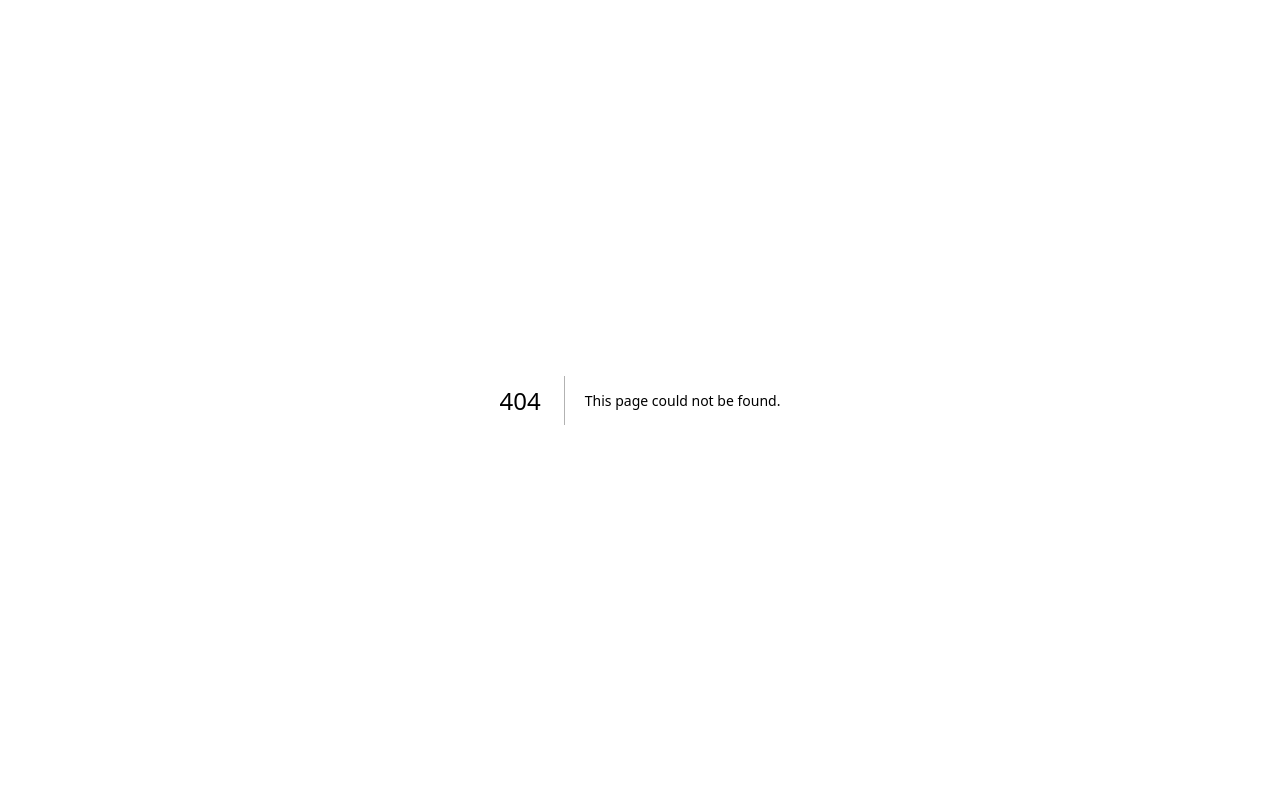
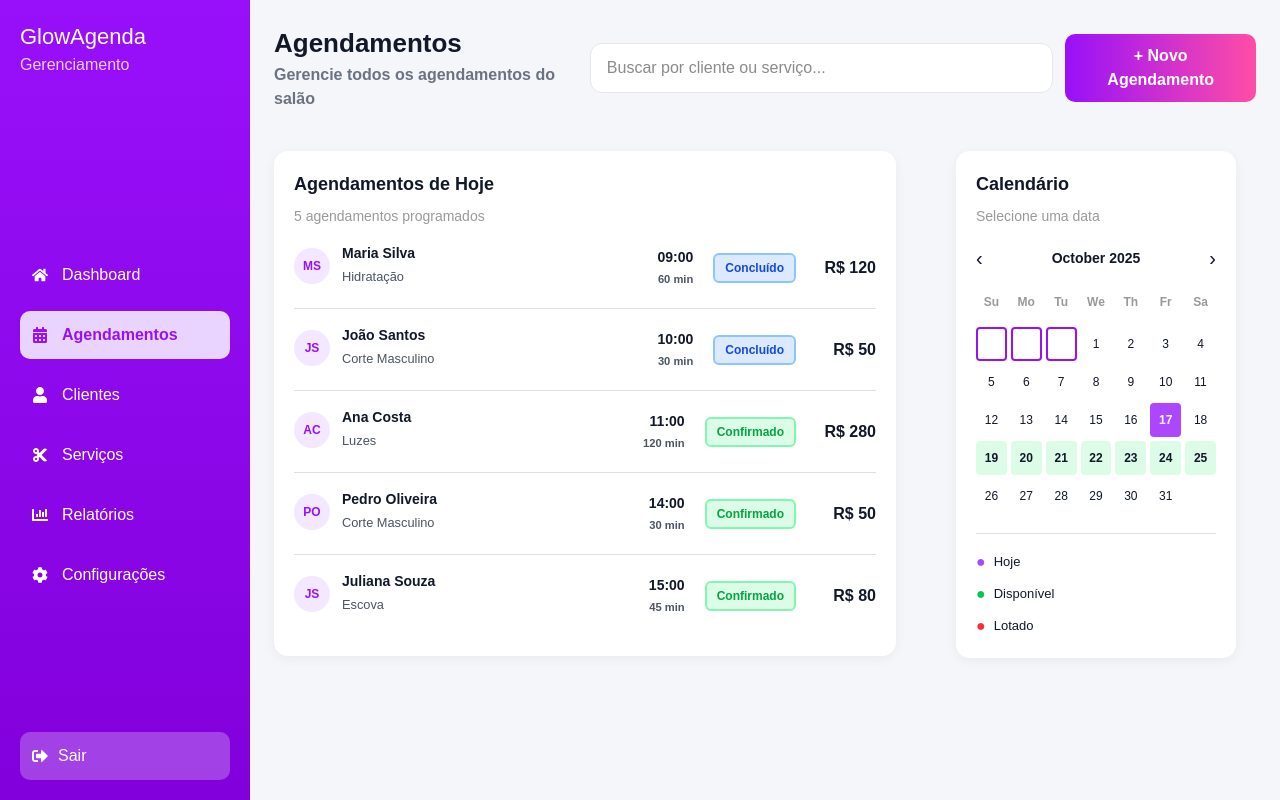
Before and after one commit to euduartesara/glow-agenda-v2, a Next.js app: page /agendamentos in a window 1280 px wide. Before the commit this address had no page. Built offline with nearby package versions, Linux system fonts and the light colour scheme.

Commit message:
feat(dashboard): layout, styling and agendamentos page; improve typography and calendar

```diff
--- /dev/null
+++ b/app/agendamentos/page.tsx
@@ -0,0 +1,44 @@
+import "../dashboard/dashboard.css";
+import Sidebar from "../dashboard/Sidebar";
+import ScheduleList from "../dashboard/ScheduleList";
+import CalendarBox from "../dashboard/CalendarBox";
+
+export default function AgendamentosPage() {
+  return (
+    <div className="dashboard-container">
+      <Sidebar />
+
+      <main className="dashboard-content">
+        <div style={{ display: "flex", justifyContent: "space-between", alignItems: "center", marginBottom: 20 }}>
+          <div>
+            <h1 style={{ margin: 0, fontSize: 26, fontWeight: 800, color: "#111827" }}>Agendamentos</h1>
+            <p style={{ margin: 0, color: "#6B7280", fontWeight: 600 }}>Gerencie todos os agendamentos do salão</p>
+          </div>
+
+          <div style={{ display: "flex", gap: 12, alignItems: "center" }}>
+            <div style={{ width: 480 }}>
+              <input
+                placeholder="Buscar por cliente ou serviço..."
+                style={{ width: "100%", padding: "12px 16px", borderRadius: 12, border: "1px solid #E6E6E6", background: "white" }}
+              />
+            </div>
+
+            <button style={{ padding: "10px 16px", borderRadius: 10, background: "linear-gradient(90deg,#9810FA,#FF4DA6)", color: "white", fontWeight: 700 }}>
+              + Novo Agendamento
+            </button>
+          </div>
+        </div>
+
+        <div style={{ display: "flex", gap: 20 }}>
+          <div style={{ flex: 1 }}>
+            <ScheduleList />
+          </div>
+
+          <div style={{ width: 320 }}>
+            <CalendarBox />
+          </div>
+        </div>
+      </main>
+    </div>
+  );
+}
--- a/app/dashboard/CalendarBox.tsx
+++ b/app/dashboard/CalendarBox.tsx
@@ -1,12 +1,103 @@
+"use client";
+
+import { useState } from "react";
+
 export default function CalendarBox() {
+  const [selectedDate, setSelectedDate] = useState<number | null>(null);
+
+  // Gerar calendário para outubro 2025
+  const getCalendarDays = () => {
+    const year = 2025;
+    const month = 9; // outubro (0-indexed)
+    const firstDay = new Date(year, month, 1).getDay();
+    const daysInMonth = new Date(year, month + 1, 0).getDate();
+
+    const days = [];
+
+    // Preencher dias vazios antes do primeiro dia do mês
+    for (let i = 0; i < firstDay; i++) {
+      days.push(null);
+    }
+
+    // Preencher dias do mês
+    for (let i = 1; i <= daysInMonth; i++) {
+      days.push(i);
+    }
+
+    return days;
+  };
+
+  const days = getCalendarDays();
+  const dayNames = ["Su", "Mo", "Tu", "We", "Th", "Fr", "Sa"];
+
+  // Datas especiais
+  const todayDate = 17;
+  const highlightedDates = [17, 19, 20, 21, 22, 23, 24, 25]; // Exemplo de datas com agendamentos
+
   return (
-    <div className="card-box" style={{ width: "400px", marginLeft: "20px" }}>
-      <h2 className="section-title">Calendário</h2>
+    <div className="card-box" style={{ width: "280px", marginLeft: "20px", marginTop: "20px", height: "fit-content" }}>
+      <div>
+        <h2 className="section-title" style={{ marginTop: 0 }}>Calendário</h2>
+        <p style={{ color: "#999", fontSize: "14px", margin: "0 0 16px 0" }}>Selecione uma data</p>
+      </div>
 
-      <div style={{ marginTop: "20px" }}>
-        <p><span style={{ color: "#AD46FF" }}>●</span> Hoje</p>
-        <p><span style={{ color: "#00C950" }}>●</span> Disponível</p>
-        <p><span style={{ color: "#FB2C36" }}>●</span> Lotado</p>
+      {/* Header do mês */}
+      <div style={{ display: "flex", justifyContent: "space-between", alignItems: "center", marginBottom: "16px" }}>
+        <button style={{ background: "none", border: "none", cursor: "pointer", fontSize: "20px", color: "#111827" }}>‹</button>
+        <span style={{ fontWeight: 700, fontSize: "14px", color: "#111827" }}>October 2025</span>
+        <button style={{ background: "none", border: "none", cursor: "pointer", fontSize: "20px", color: "#111827" }}>›</button>
+      </div>
+
+      {/* Dias da semana */}
+      <div style={{ display: "grid", gridTemplateColumns: "repeat(7, 1fr)", gap: "4px", marginBottom: "12px" }}>
+        {dayNames.map((day) => (
+          <div key={day} style={{ textAlign: "center", fontSize: "12px", fontWeight: "bold", color: "#999", padding: "4px 0" }}>
+            {day}
+          </div>
+        ))}
+      </div>
+
+      {/* Dias do calendário */}
+      <div style={{ display: "grid", gridTemplateColumns: "repeat(7, 1fr)", gap: "4px" }}>
+        {days.map((day, index) => {
+          const isToday = day === todayDate;
+          const isHighlighted = day && highlightedDates.includes(day);
+
+          return (
+            <div
+              key={index}
+              onClick={() => day && setSelectedDate(day)}
+              style={{
+                padding: "8px 4px",
+                textAlign: "center",
+                fontSize: "12px",
+                borderRadius: "4px",
+                cursor: day ? "pointer" : "default",
+                background: isToday ? "#AD46FF" : isHighlighted ? "#DCFCE7" : "transparent",
+                  color: isToday ? "white" : "#111827",
+                  fontWeight: isHighlighted ? 700 : 500,
+                border: selectedDate === day ? "2px solid #9810FA" : "none",
+              }}
+            >
+              {day}
+            </div>
+          );
+        })}
+      </div>
+
+      {/* Legenda */}
+      <div style={{ marginTop: "20px", paddingTop: "16px", borderTop: "1px solid #e0e0e0" }}>
+        <div style={{ display: "flex", flexDirection: "column", gap: "8px", fontSize: "13px" }}>
+          <p style={{ margin: 0, display: "flex", alignItems: "center", gap: "8px" }}>
+            <span style={{ color: "#AD46FF", fontSize: "16px" }}>●</span> Hoje
+          </p>
+          <p style={{ margin: 0, display: "flex", alignItems: "center", gap: "8px" }}>
+            <span style={{ color: "#00C950", fontSize: "16px" }}>●</span> Disponível
+          </p>
+          <p style={{ margin: 0, display: "flex", alignItems: "center", gap: "8px" }}>
+            <span style={{ color: "#FB2C36", fontSize: "16px" }}>●</span> Lotado
+          </p>
+        </div>
       </div>
     </div>
   );
--- a/app/dashboard/DashboardHeader.tsx
+++ b/app/dashboard/DashboardHeader.tsx
@@ -1,13 +1,34 @@
+"use client";
+
 export default function DashboardHeader() {
+  const getDayName = () => {
+    const days = ["domingo", "segunda-feira", "terça-feira", "quarta-feira", "quinta-feira", "sexta-feira", "sábado"];
+    const today = new Date();
+    return days[today.getDay()];
+  };
+
+  const getFormattedDate = () => {
+    const today = new Date();
+    const day = String(today.getDate()).padStart(2, "0");
+    return `${getDayName()}, ${day} de outubro`;
+  };
+
   return (
-    <header>
-      <h1 style={{ fontSize: "28px", fontWeight: "bold" }}>
-        Dashboard
-      </h1>
+    <header style={{ display: "flex", justifyContent: "space-between", alignItems: "center", marginBottom: "24px" }}>
+      <div>
+        <h1 style={{ fontSize: "28px", fontWeight: 800, margin: 0, marginBottom: "4px", color: "#111827" }}>
+          Dashboard
+        </h1>
 
-      <p style={{ opacity: 0.6 }}>
-        Bem-vindo de volta! Aqui está o resumo do seu dia.
-      </p>
+        <p style={{ margin: 0, fontSize: "14px", color: "#4B5563", fontWeight: 600 }}>
+          Bem-vindo de volta! Aqui está o resumo do seu dia.
+        </p>
+      </div>
+
+      <div style={{ textAlign: "right" }}>
+        <p style={{ fontSize: "13px", color: "#4B5563", margin: 0 }}>Hoje</p>
+        <p style={{ fontSize: "14px", fontWeight: 700, margin: 0, color: "#111827" }}>{getFormattedDate()}</p>
+      </div>
     </header>
   );
 }
--- a/app/dashboard/ScheduleList.tsx
+++ b/app/dashboard/ScheduleList.tsx
@@ -1,37 +1,70 @@
 export default function ScheduleList() {
-  return (
-    <div className="card-box" style={{ marginTop: "20px" }}>
-      <h2 className="section-title">Agendamentos de Hoje</h2>
+  const agendamentos = [
+    { nome: "Maria Silva", servico: "Hidratação", horario: "09:00", duracao: "60 min", status: "Concluído", valor: "R$ 120", statusColor: "concluido" },
+    { nome: "João Santos", servico: "Corte Masculino", horario: "10:00", duracao: "30 min", status: "Concluído", valor: "R$ 50", statusColor: "concluido" },
+    { nome: "Ana Costa", servico: "Luzes", horario: "11:00", duracao: "120 min", status: "Confirmado", valor: "R$ 280", statusColor: "confirmado" },
+    { nome: "Pedro Oliveira", servico: "Corte Masculino", horario: "14:00", duracao: "30 min", status: "Confirmado", valor: "R$ 50", statusColor: "confirmado" },
+    { nome: "Juliana Souza", servico: "Escova", horario: "15:00", duracao: "45 min", status: "Confirmado", valor: "R$ 80", statusColor: "confirmado" },
+  ];
 
-      <div style={{ display: "flex", flexDirection: "column", gap: "16px" }}>
-
-        {/* Exemplo */}
-        <div style={{ display: "flex", justifyContent: "space-between" }}>
-          <div>
-            <p><strong>Maria Silva</strong></p>
-            <small>Hidratação</small>
-          </div>
-
-          <div style={{ display: "flex", alignItems: "center", gap: "20px" }}>
-            <span>09:00</span>
-
-            {/* Badge Concluído */}
-            <span style={{
+  const getStatusStyle = (statusColor: string) => {
+    const styles: any = {
+      concluido: {
         background: "#DBEAFE",
         border: "2px solid #8EC5FF",
         color: "#1447E6",
+      },
+      confirmado: {
+        background: "#DCFCE7",
+        border: "2px solid #7FF8B1",
+        color: "#00A63E",
+      },
+    };
+    return styles[statusColor] || styles.concluido;
+  };
+
+  return (
+    <div className="card-box" style={{ marginTop: "20px", marginRight: "20px", flex: 1 }}>
+      <div>
+        <h2 className="section-title" style={{ marginTop: 0 }}>Agendamentos de Hoje</h2>
+        <p style={{ color: "#999", fontSize: "14px", margin: "0 0 16px 0" }}>{agendamentos.length} agendamentos programados</p>
+      </div>
+
+      <div style={{ display: "flex", flexDirection: "column", gap: "16px" }}>
+        {agendamentos.map((agendamento, index) => (
+          <div key={index} style={{ display: "flex", justifyContent: "space-between", alignItems: "center", paddingBottom: "16px", borderBottom: index !== agendamentos.length - 1 ? "1px solid #e0e0e0" : "none" }}>
+            <div>
+              <div style={{ display: "flex", alignItems: "center", gap: "12px", marginBottom: "4px" }}>
+                <div style={{ width: "36px", height: "36px", borderRadius: "50%", background: "#F3E8FF", display: "flex", alignItems: "center", justifyContent: "center", color: "#9810FA", fontWeight: 700, fontSize: "12px" }}>
+                  {agendamento.nome.split(" ").map(n => n[0]).join("").substring(0, 2)}
+                </div>
+                <div>
+                  <p style={{ margin: 0, fontWeight: 600, fontSize: "14px", color: "#111827" }}>{agendamento.nome}</p>
+                  <small style={{ color: "#4B5563", fontWeight: 500 }}>{agendamento.servico}</small>
+                </div>
+              </div>
+            </div>
+
+            <div style={{ display: "flex", alignItems: "center", gap: "20px", textAlign: "right" }}>
+              <div style={{ fontSize: "14px", minWidth: "60px", textAlign: "right" }}>
+                <div style={{ fontWeight: 700, color: "#111827" }}>{agendamento.horario}</div>
+                <small style={{ color: "#4B5563", fontWeight: 600 }}>{agendamento.duracao}</small>
+              </div>
+
+              <span style={{
                 padding: "4px 10px",
                 borderRadius: "6px",
-              fontWeight: "bold"
+                fontWeight: 700,
+                fontSize: "12px",
+                ...getStatusStyle(agendamento.statusColor)
               }}>
-              Concluído
+                {agendamento.status}
               </span>
 
-            <span>R$ 120</span>
+              <span style={{ fontWeight: 700, minWidth: "60px", color: "#111827" }}>{agendamento.valor}</span>
             </div>
-
           </div>
-
+        ))}
       </div>
     </div>
   );
--- a/app/dashboard/Sidebar.tsx
+++ b/app/dashboard/Sidebar.tsx
@@ -1,9 +1,13 @@
 "use client";
 
 import "./sidebar.css";
+import Link from "next/link";
+import { usePathname } from "next/navigation";
 import { FaHome, FaCalendarAlt, FaUser, FaCut, FaChartBar, FaCog, FaSignOutAlt } from "react-icons/fa";
 
 export default function Sidebar() {
+  const pathname = usePathname();
+
   return (
     <aside className="sidebar">
       <div className="logo">
@@ -12,12 +16,12 @@ export default function Sidebar() {
       </div>
 
       <nav className="menu">
-        <a className="menu-item active"><FaHome /> Dashboard</a>
-        <a className="menu-item"><FaCalendarAlt /> Agendamentos</a>
-        <a className="menu-item"><FaUser /> Clientes</a>
-        <a className="menu-item"><FaCut /> Serviços</a>
-        <a className="menu-item"><FaChartBar /> Relatórios</a>
-        <a className="menu-item"><FaCog /> Configurações</a>
+        <Link href="/dashboard" className={`menu-item ${pathname === "/dashboard" ? "active" : ""}`}><FaHome /> Dashboard</Link>
+        <Link href="/agendamentos" className={`menu-item ${pathname === "/agendamentos" ? "active" : ""}`}><FaCalendarAlt /> Agendamentos</Link>
+        <Link href="#" className="menu-item"><FaUser /> Clientes</Link>
+        <Link href="#" className="menu-item"><FaCut /> Serviços</Link>
+        <Link href="#" className="menu-item"><FaChartBar /> Relatórios</Link>
+        <Link href="#" className="menu-item"><FaCog /> Configurações</Link>
       </nav>
 
       <button className="exit">
--- a/app/dashboard/StatsCards.tsx
+++ b/app/dashboard/StatsCards.tsx
@@ -11,6 +11,7 @@ export default function StatsCards() {
         </div>
         <p className="metric-title">Clientes Hoje</p>
         <p className="metric-number">8</p>
+        <p className="metric-subtitle">+123 vs ontem</p>
       </div>
 
       {/* Confirmados */}
@@ -20,6 +21,7 @@ export default function StatsCards() {
         </div>
         <p className="metric-title">Confirmados</p>
         <p className="metric-number">6</p>
+        <p className="metric-subtitle">2 confirmados</p>
       </div>
 
       {/* Receita Hoje */}
@@ -29,6 +31,7 @@ export default function StatsCards() {
         </div>
         <p className="metric-title">Receita Hoje</p>
         <p className="metric-number">R$ 170</p>
+        <p className="metric-subtitle">+189 vs ontem</p>
       </div>
 
       {/* Próximo Cliente */}
@@ -38,6 +41,7 @@ export default function StatsCards() {
         </div>
         <p className="metric-title">Próximo Cliente</p>
         <p className="metric-number">11:00</p>
+        <p className="metric-subtitle">Ana Costa</p>
       </div>
 
     </div>
--- a/app/dashboard/dashboard.css
+++ b/app/dashboard/dashboard.css
@@ -25,16 +25,31 @@
   box-shadow: 0 3px 12px rgba(0,0,0,0.05);
 }
 
+/* Make primary text darker inside cards for better visibility */
+.card-box, .card-box p, .card-box span, .card-box small {
+  color: #111827;
+}
+
 .metric-title {
-  color: #444;
+  color: #111827;
   font-size: 16px;
-  font-weight: 500;
+  font-weight: 600;
+  margin: 8px 0 4px 0;
 }
 
 .metric-number {
   font-size: 28px;
-  font-weight: bold;
+  font-weight: 800;
   margin-top: 10px;
+  margin-bottom: 4px;
+  color: #111827;
+}
+
+.metric-subtitle {
+  font-size: 12px;
+  color: #4B5563;
+  margin: 0;
+  font-weight: 600;
 }
 
 .metric-icon {
@@ -47,10 +62,12 @@
   align-items: center;
   color: white;
   font-size: 20px;
+  margin-bottom: 12px;
 }
 
 .section-title {
-  font-size: 22px;
-  font-weight: bold;
-  margin: 30px 0 10px 0;
+  font-size: 18px;
+  font-weight: 700;
+  margin: 0 0 8px 0;
+  color: #111827;
 }
--- a/app/dashboard/page.tsx
+++ b/app/dashboard/page.tsx
@@ -14,11 +14,8 @@ export default function Dashboard() {
         <DashboardHeader />
         <StatsCards />
 
-        <div style={{ display: "flex", marginTop: "30px" }}>
-          <div style={{ flex: 1 }}>
-            <ScheduleList />
-          </div>
-
+        <div style={{ display: "flex", marginTop: "0px", gap: 0 }}>
+          <ScheduleList />
           <CalendarBox />
         </div>
       </main>
```
Lines whose indentation alone changed are shown as unchanged.
